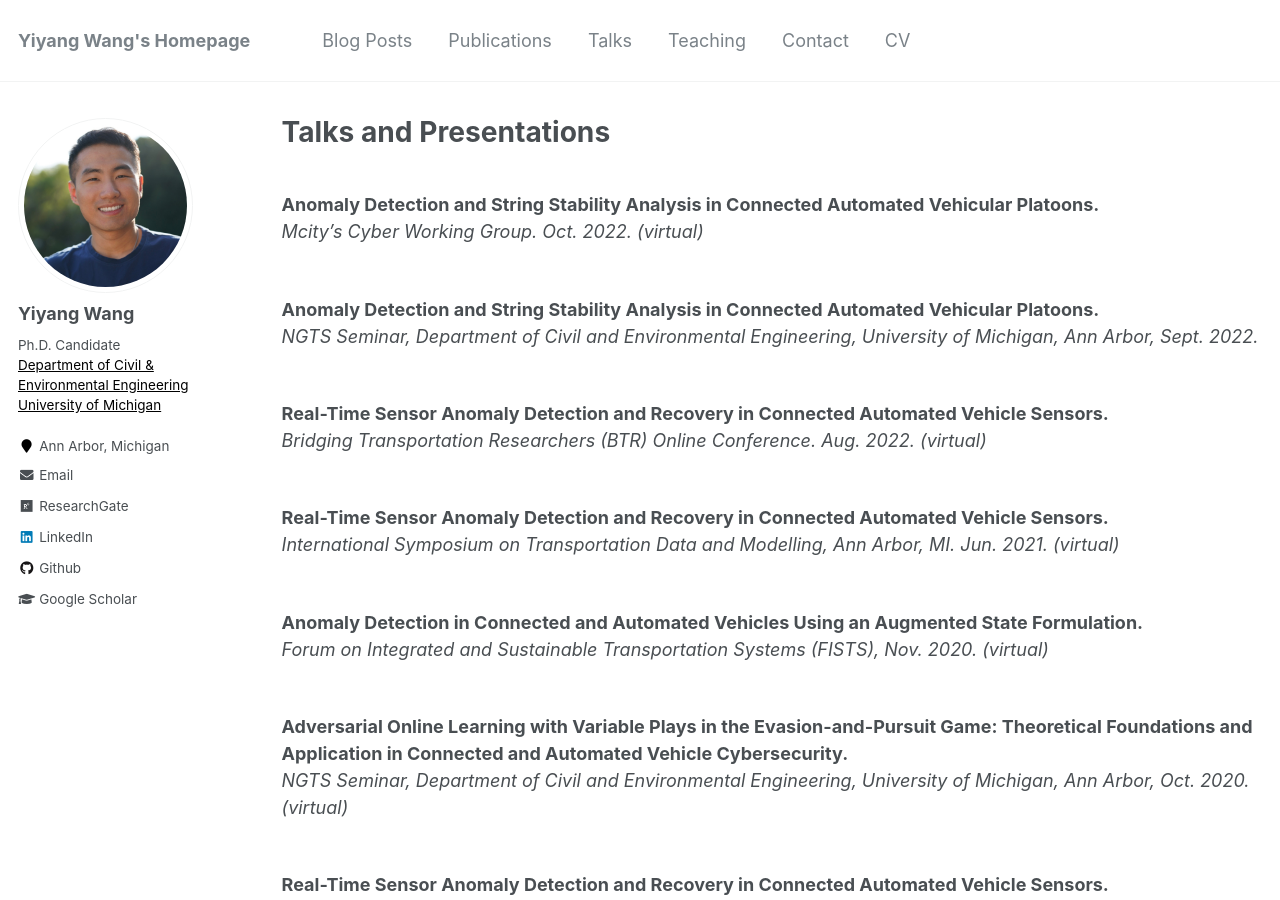
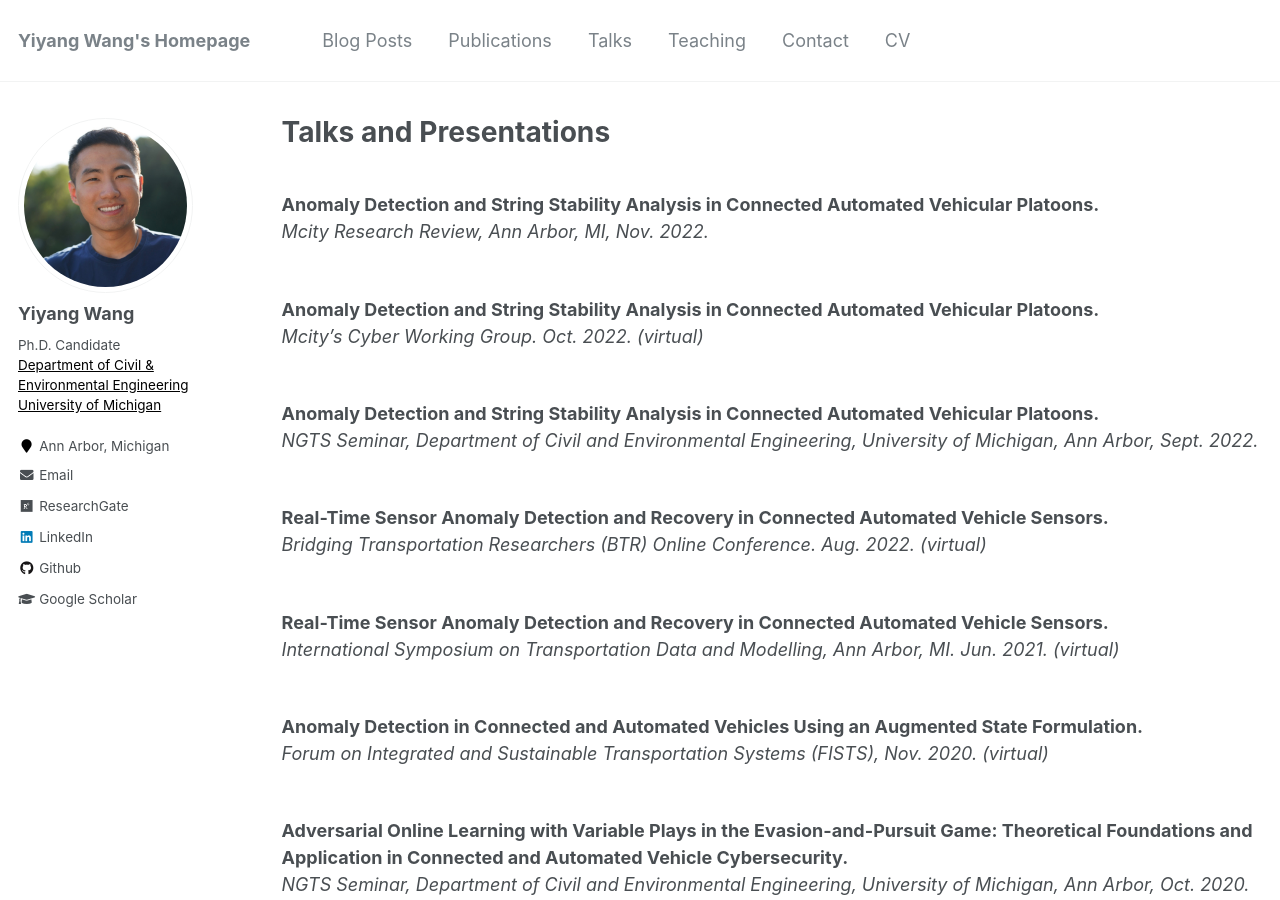
Before and after one commit to yiyangwan/yiyangwan.github.io, a Jekyll site: the page built from _pages/talks.md, in a window 1280 px wide and 900 px high. Built offline with Jekyll 4.4.1, drawn with Linux system fonts in a browser that asks for light colours.

Commit message:
Update talks.md

```diff
--- a/_pages/talks.md
+++ b/_pages/talks.md
@@ -4,6 +4,9 @@ title: "Talks and Presentations"
 permalink: /talks/
 author_profile: true
 ---
+<br><b>Anomaly Detection and String Stability Analysis in Connected Automated Vehicular Platoons.</b><br>
+<i>Mcity Research Review, Ann Arbor, MI, Nov. 2022. </i>
+
 <br><b>Anomaly Detection and String Stability Analysis in Connected Automated Vehicular Platoons.</b><br>
 <i>Mcity's Cyber Working Group. Oct. 2022. (virtual)</i>
 
```
